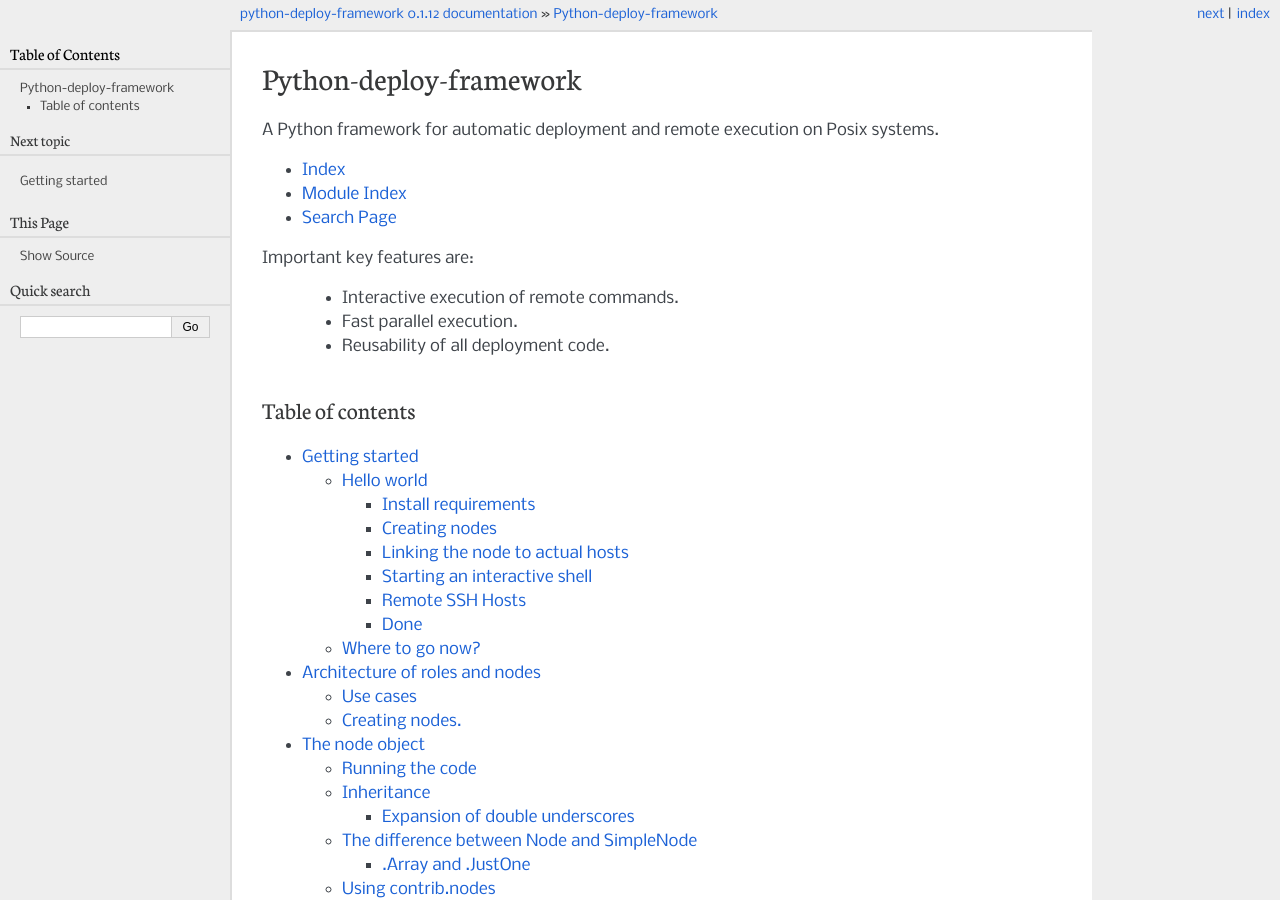
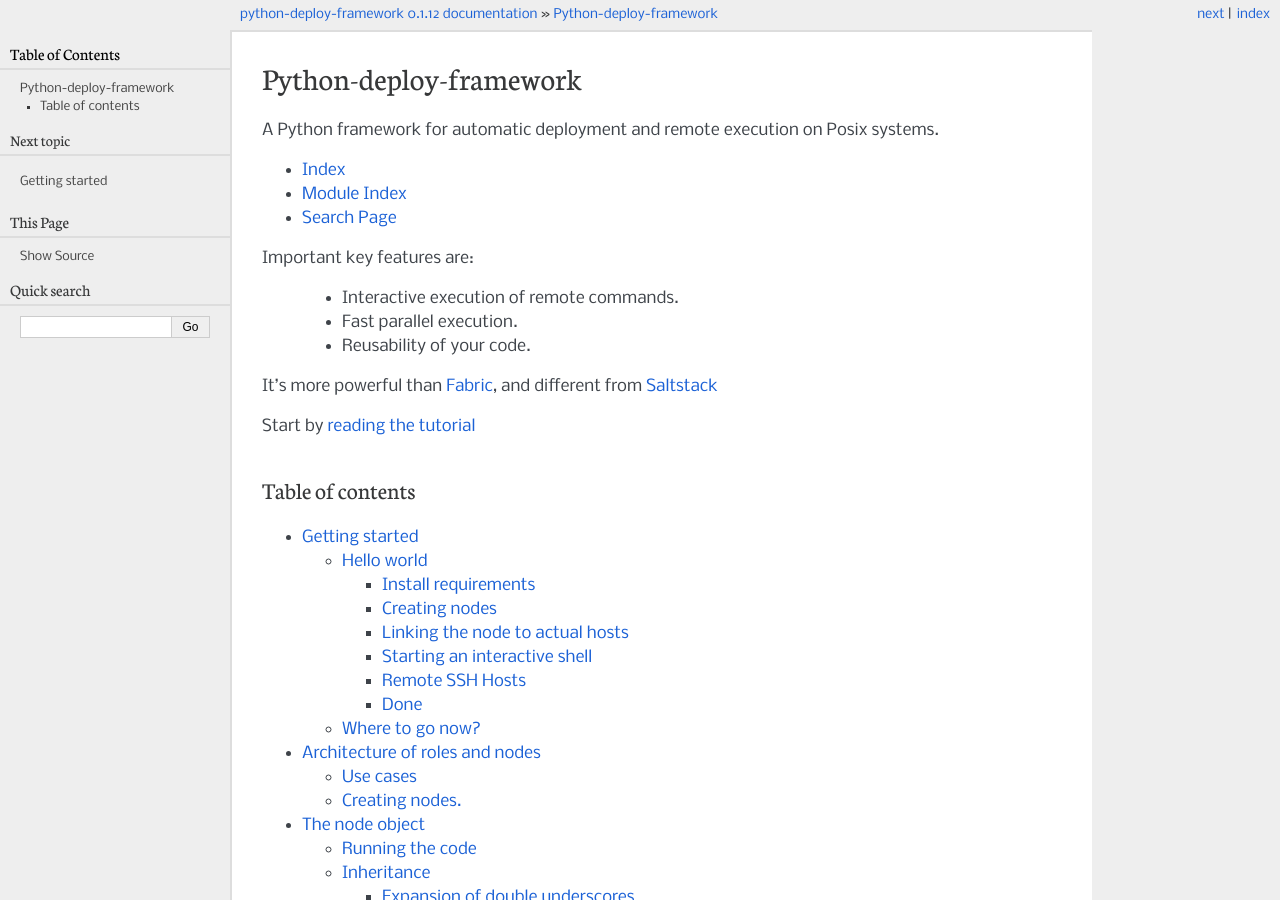
Before and after one commit to jonathanslenders/python-deployer, a Sphinx documentation site: the page built from docs/index.rst, in a window 1280 px wide and 900 px high. Built offline with Sphinx 7.4.7, drawn with Linux system fonts in a browser that asks for light colours.

Commit message:
docs at the index page.

```diff
--- a/docs/index.rst
+++ b/docs/index.rst
@@ -17,8 +17,14 @@ Important key features are:
 
  - Interactive execution of remote commands.
  - Fast parallel execution.
- - Reusability of all deployment code.
+ - Reusability of your code.
 
+It's more powerful than `Fabric`_, and different from `Saltstack`_
+
+.. _Fabric: http://docs.fabfile.org/
+.. _Saltstack: http://saltstack.com
+
+Start by :ref:`reading the tutorial <getting-started>`
 
 .. _table-of-contents:
 
--- a/docs/pages/getting_started.rst
+++ b/docs/pages/getting_started.rst
@@ -1,3 +1,5 @@
+.. _getting-started:
+
 Getting started
 ===============
 
```
